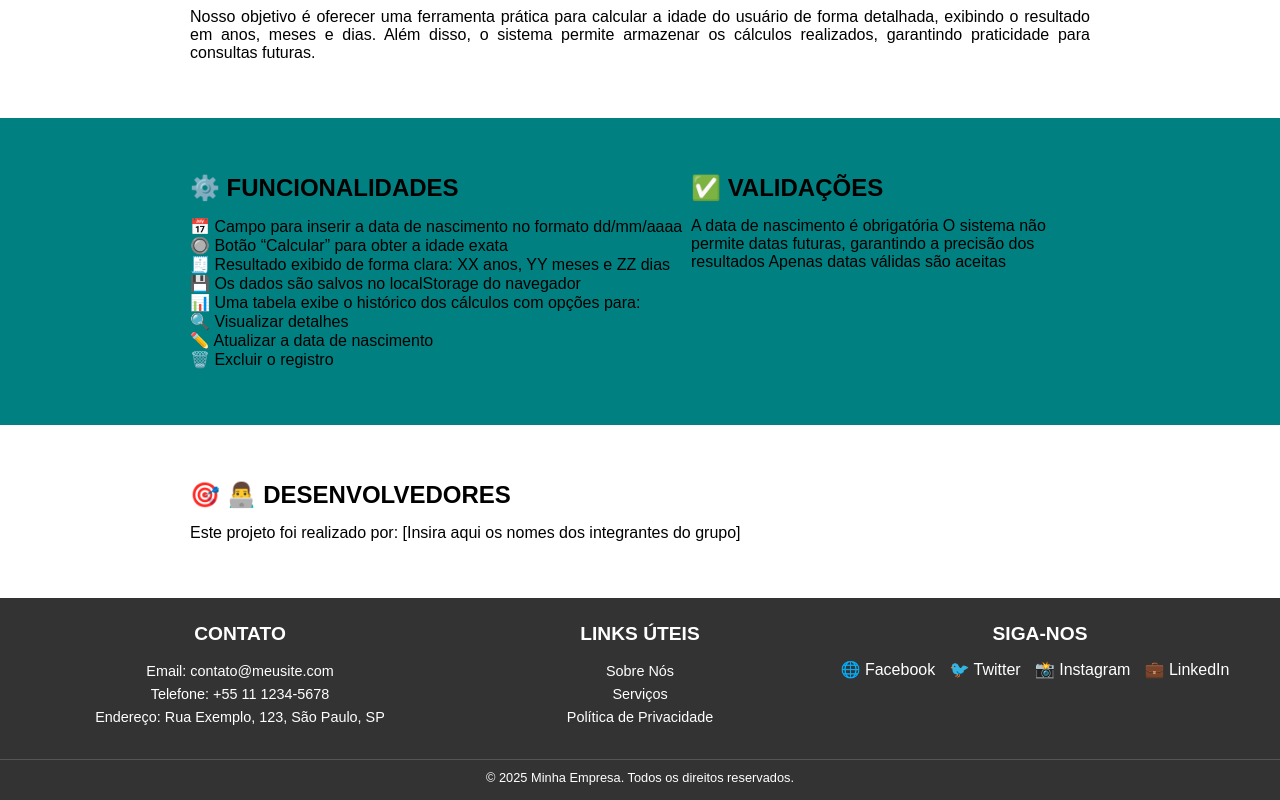
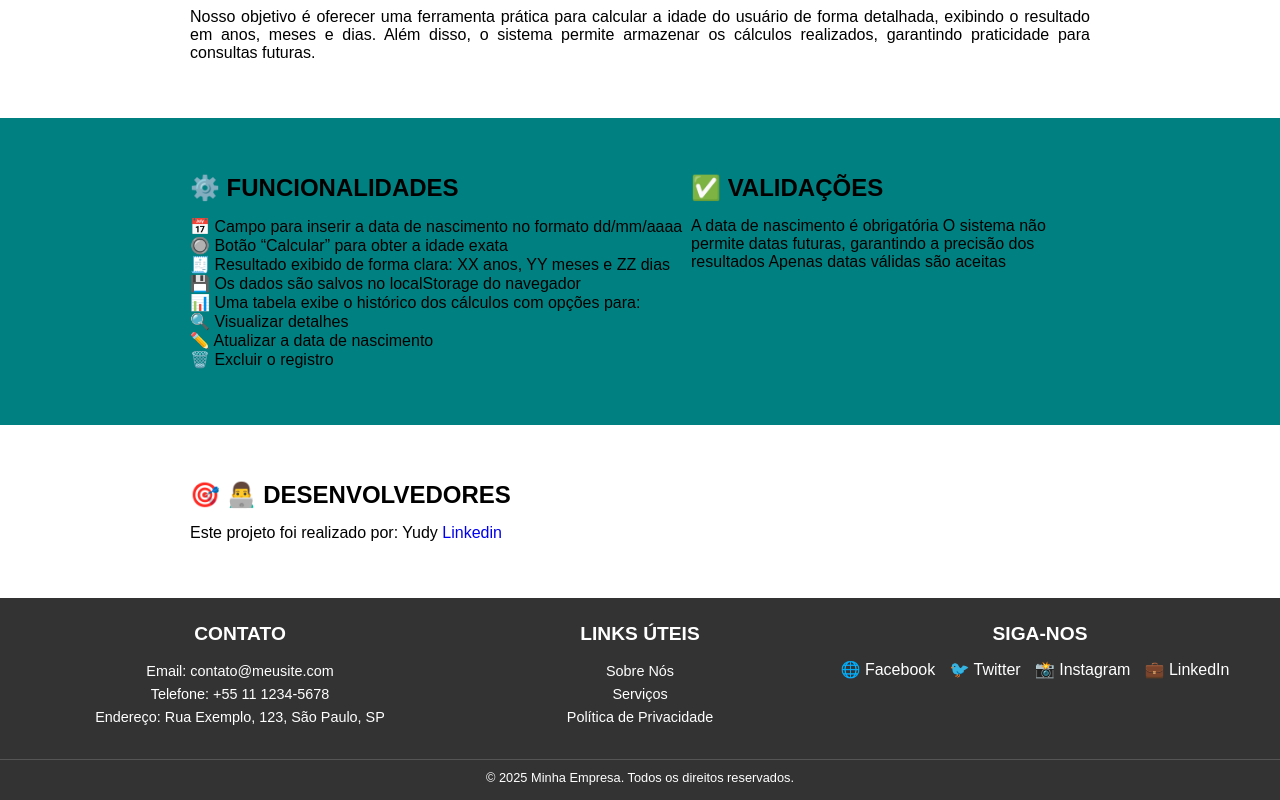
Before and after one commit to yudyAS/Projeto---Calculadora-de-idade, a plain HTML site: page index.html in a window 1280 px wide. Shown: the part 490-1290 px from the top of the page. Drawn offline with Linux system fonts and the light colour scheme.

Commit message:
Alteração no texto

```diff
--- a/index.html
+++ b/index.html
@@ -102,8 +102,7 @@
       <div class="conteudo">
         <h2 class="textecentralizado">🎯 👨‍💻 Desenvolvedores</h2>
         <p class="textocentralizado">
-          Este projeto foi realizado por: [Insira aqui os nomes dos integrantes
-          do grupo]
+          Este projeto foi realizado por: Yudy <a href="https://www.linkedin.com/in/yudy-antunes-224650336/">Linkedin</a>
         </p>
       </div>
     </section>
```
